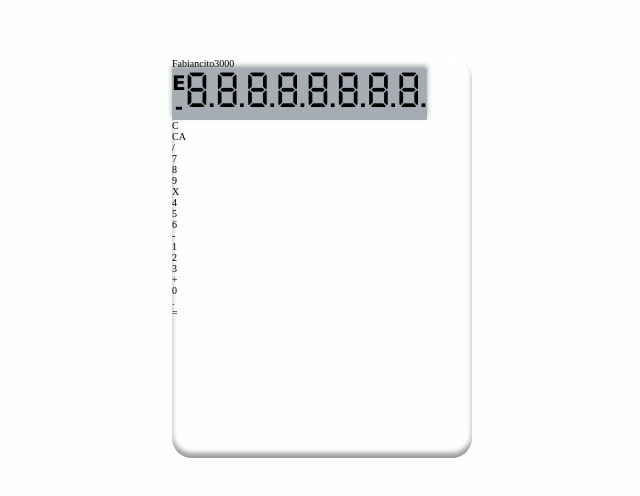
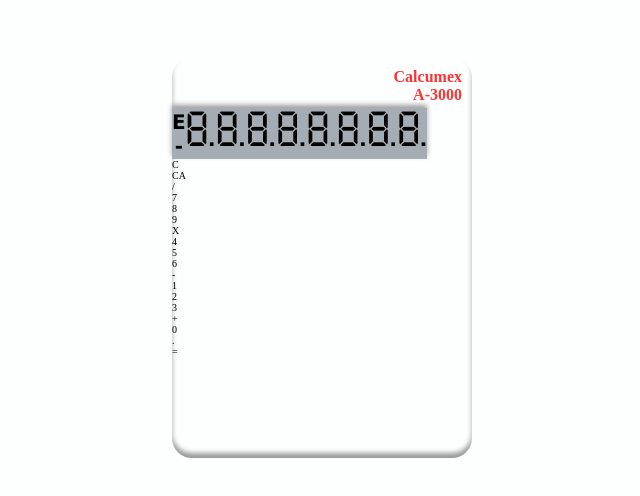
Before and after one commit to rfponce/simple-calculator, a plain HTML site: page index.html in a window 1280 px wide. Shown: the part 142-638 px from the top of the page, without its empty margins (318-958 px from the left). Drawn offline with Linux system fonts and the light colour scheme.

Commit message:
Add style to header

```diff
--- a/index.html
+++ b/index.html
@@ -10,7 +10,7 @@
 <body>
   <div id="wrapper">
     <div id="frame">
-      <header><span id="brand">Fabiancito</span><span id="model">3000</span></header>
+      <header><p id="brand">Calcumex</p><p id="model">A-3000</p></header>
       <section id="display-information">
         <div id="display"><span id="subtext"><span id="subtext__error">E</span><span id="subtext__minus">-</span></span><span>8.8.8.8.8.8.8.8.</span></div>
       </section>
--- a/style.css
+++ b/style.css
@@ -36,6 +36,15 @@ body {
   flex-direction: column;
 }
 
+header {
+  height: 5rem;
+  font-size: 1.6rem;
+  font-weight: bold;
+  padding: 1rem;
+  text-align: right;
+  color: #ff3333;
+}
+
 #display {
   display: flex;
   justify-content: space-around;
```
